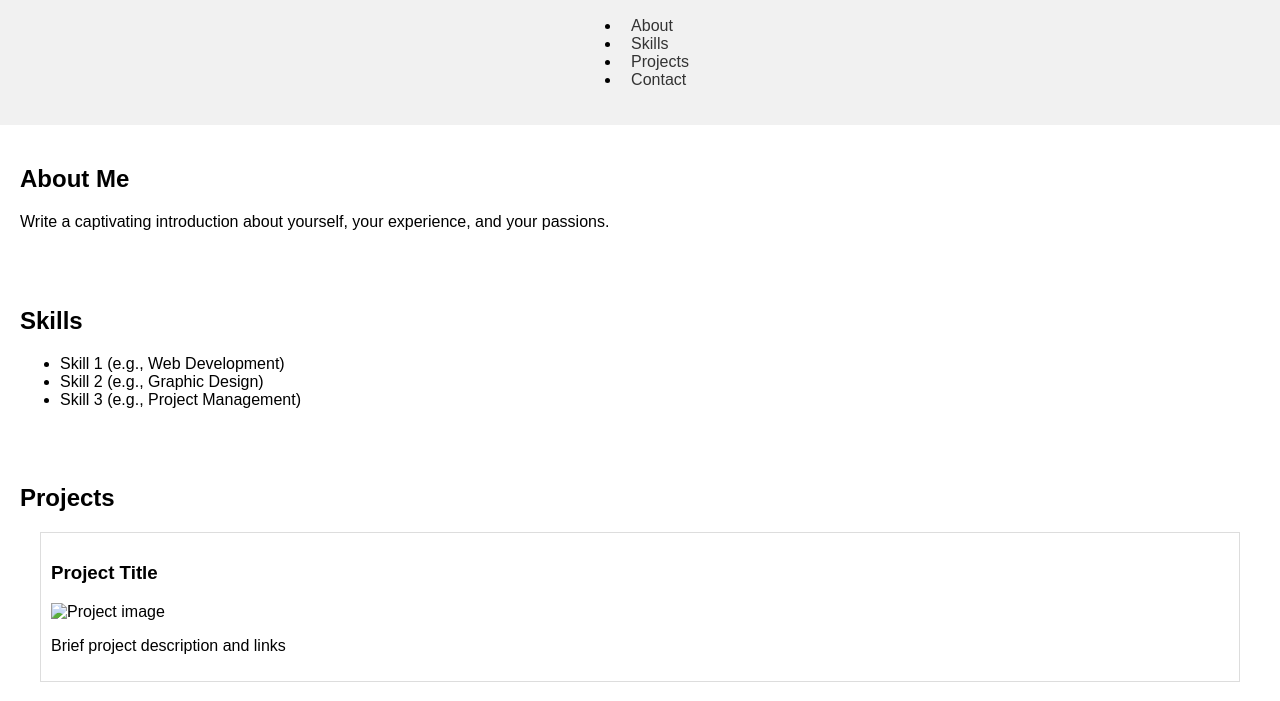
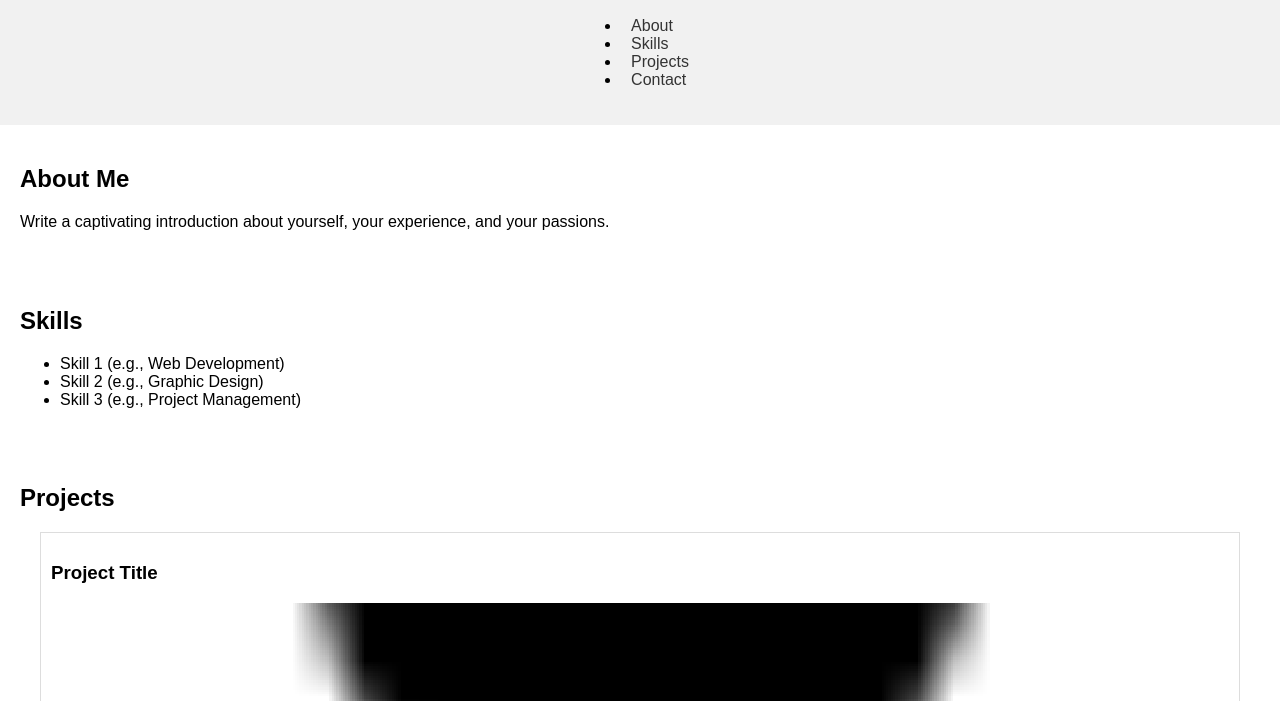
Before and after one commit to WhatTheHellllll/crap-portfolio, a plain HTML site: page index.html in a window 1280 px wide. Shown: the part 99-800 px from the top of the page. Drawn offline with Linux system fonts and the light colour scheme.

Commit message:
added images

```diff
--- a/index.html
+++ b/index.html
@@ -38,7 +38,7 @@
             <h2>Projects</h2>
             <div class="project-card">
                 <h3>Project Title</h3>
-                <img src="project1.jpg" alt="Project image">
+                <img src="img/user-fill.png"Project image">
                 <p>Brief project description and links</p>
             </div>
             </section>
```
Also changed, not shown: img/user-fill.png (added).
